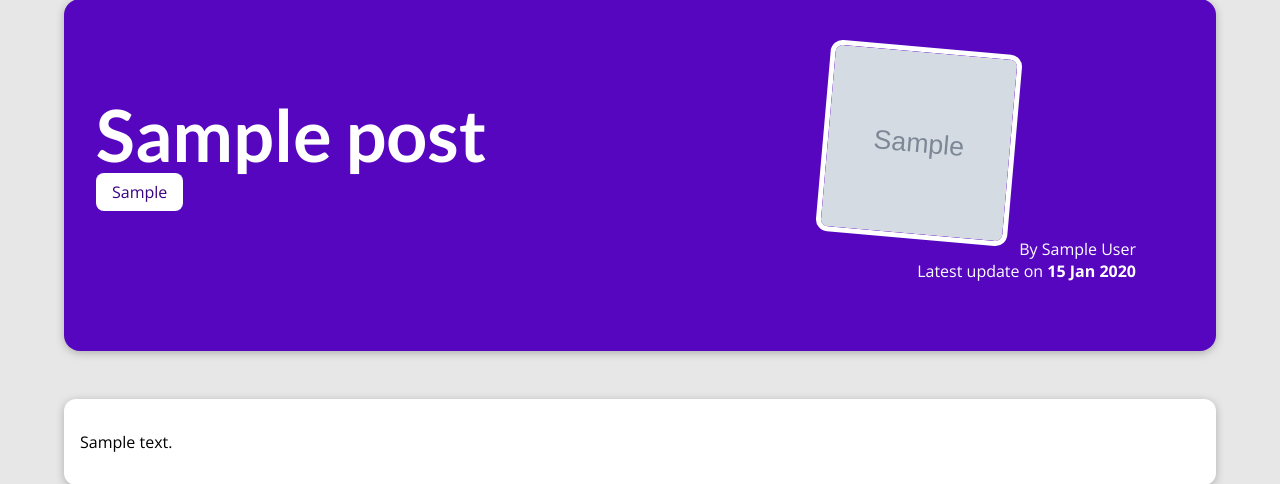
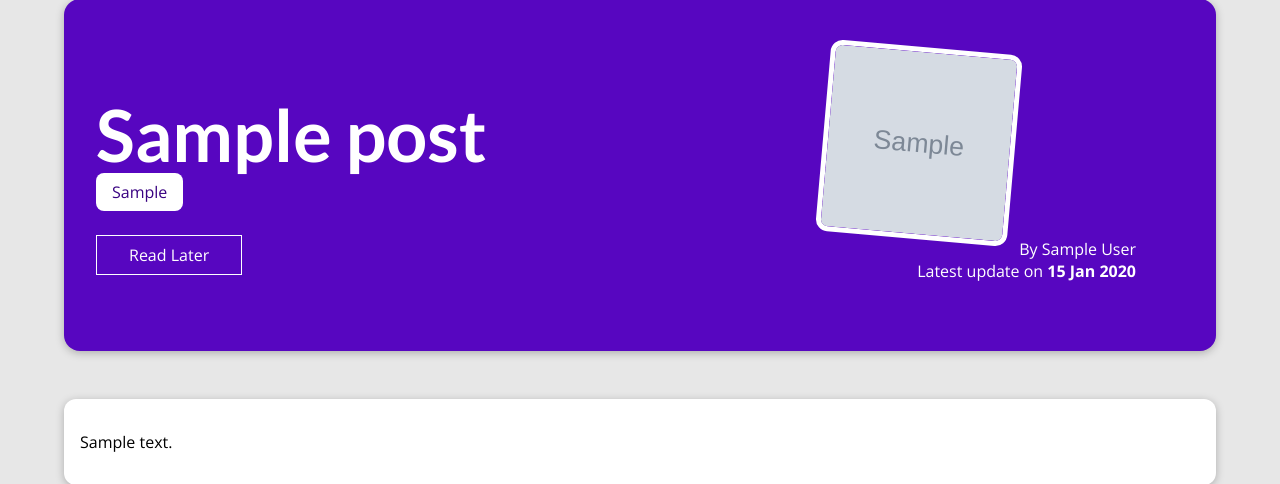
Before and after one commit to KyriakosVerveridis/Building_a_Blog, a Django app: a page that uses mysite/blog/templates/blog/post-detail.html in a window 1280 px wide. Shown: the part 129-613 px from the top of the page. Run offline with Django 5.2, Linux system fonts and the light colour scheme; tables that the repository leaves empty hold one stand-in row (values such as "Sample post"); grey boxes marked "Sample" are stand-in pictures.

Commit message:
Read Later Starting Setup

```diff
--- a/mysite/blog/templates/blog/post-detail.html
+++ b/mysite/blog/templates/blog/post-detail.html
@@ -25,6 +25,13 @@
             {% for tag in post_tags %}
                 <span class="tag">{{ tag.caption }}</span>
             {% endfor %}
+        </div>
+        <div id="read-later">
+            <form action="{ url "read-later" }" method="POST">
+                <input type="hidden" value="{{ post.id }}" name="post.id">
+                {% csrf_token %}
+                <button>Read Later</button>
+            </form>
         </div>
         <article>
             <img src="{{ post.image.url }}" alt="{{ post.title }}"/>
--- a/mysite/blog/urls.py
+++ b/mysite/blog/urls.py
@@ -4,9 +4,10 @@ from . import views
 urlpatterns = [
     path("",views.StartingPageView.as_view(), name="starting-page"),
     path("posts", views.PostsView.as_view(), name="posts-page"),
-
     # Correction: original pattern used <str:slug>,
     # updated to <slug:slug> for proper URL slug handling
     path("posts/<slug:slug>", views.SinglePostView.as_view(),
          name="post-detail-page"),  # /posts/my-first-post
+    path("read-later",views.ReadLaterView.as_view(), name="read-later"),
+
 ]
--- a/mysite/blog/views.py
+++ b/mysite/blog/views.py
@@ -80,3 +80,8 @@ class SinglePostView(View):
             "comments": post.comments.all().order_by("-id")
         }
         return render(request, "blog/post-detail.html", context)
+
+
+class ReadLaterView(View):
+    def post(self,request):
+        pass
```
